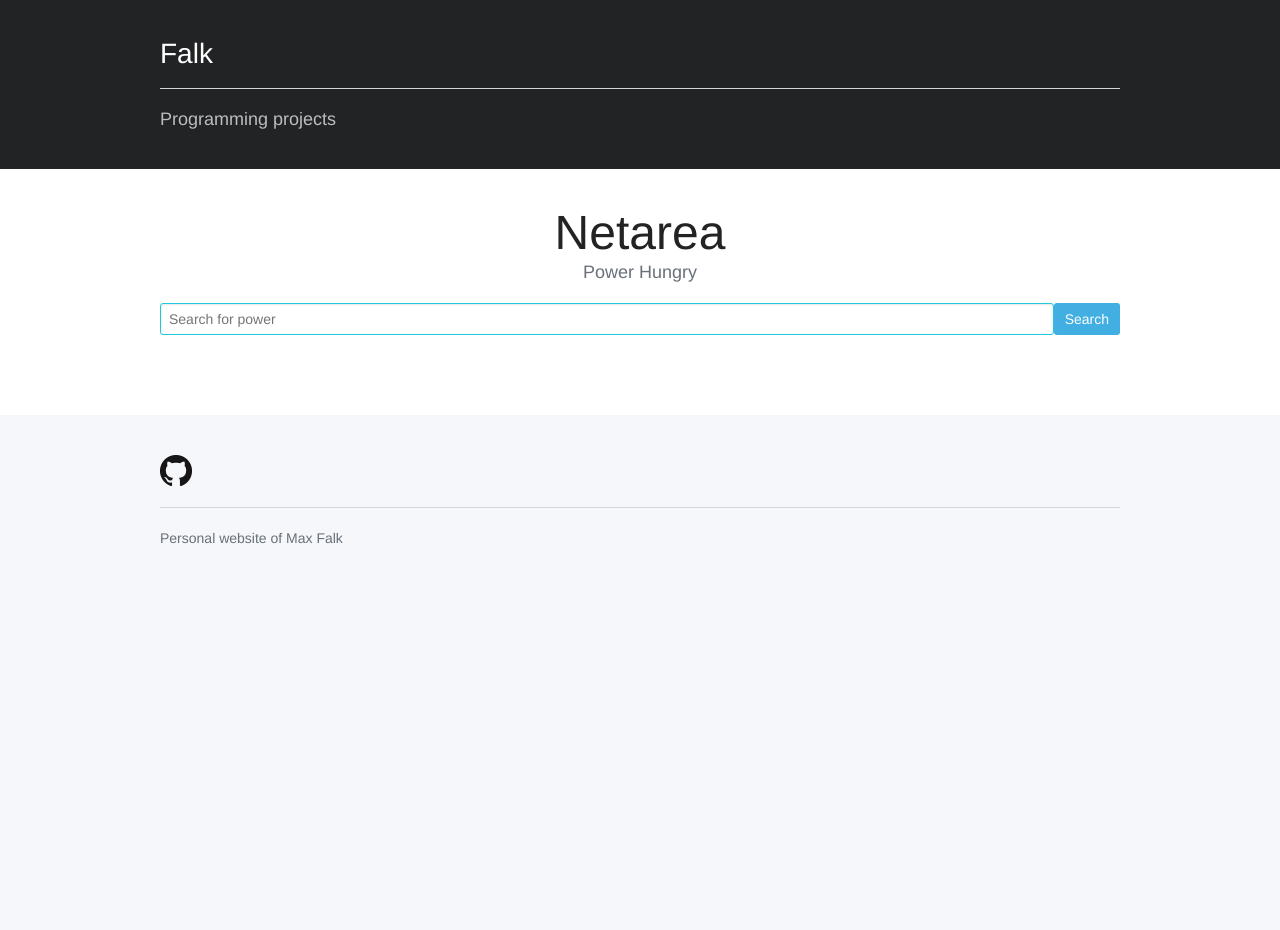
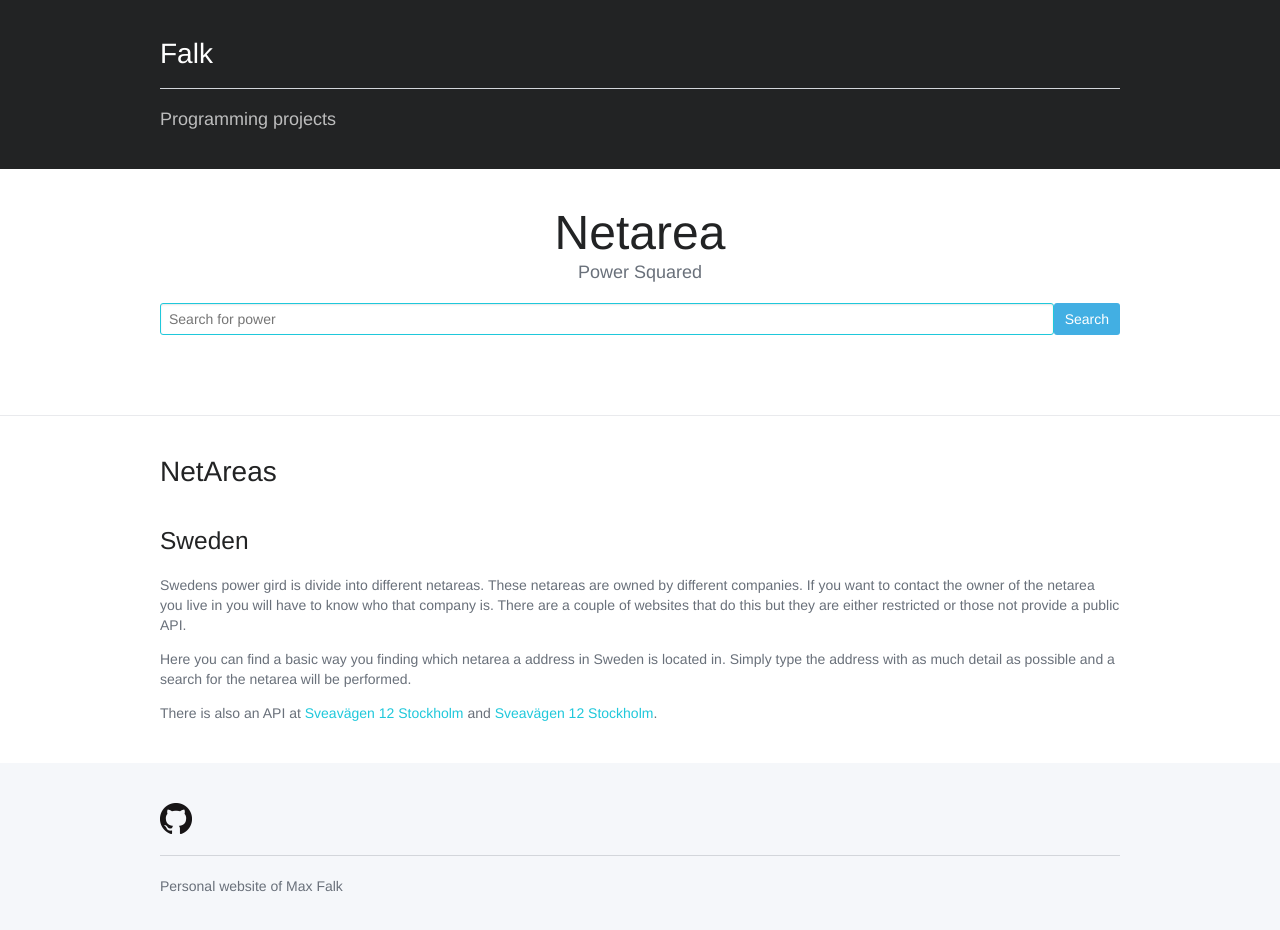
Before and after one commit to maxfalk/Web, a plain HTML site: page ElomradeAPI/web/index.html in a window 1280 px wide. Before the commit the page ends 800 px from the top, so only its background shows below. Drawn offline with Linux system fonts and the light colour scheme.

Commit message:
updated Netarea gui

```diff
--- a/ElomradeAPI/web/index.html
+++ b/ElomradeAPI/web/index.html
@@ -13,7 +13,7 @@
                 }
             };
 
-            xhttp.open('GET', encodeURI('API/netarea/address/' + document.getElementById("Address").value), true);
+            xhttp.open('GET', encodeURI(window.location.hostname + 'API/json/netarea/address/' + document.getElementById("Address").value), true);
             xhttp.setRequestHeader("Content-type", "application/x-www-form-urlencoded");
             xhttp.send();
         }
@@ -25,7 +25,7 @@
             for (i = 0; i < arr.length; i++) {
                 var NetArea = arr[i].NetArea;
                 var Address = arr[i].Address;
-                out += "<tr><td>" + NetArea.NetAreaName + "</td><td>" + NetArea.Company + "</td><td>" + NetArea.NetAreaID + "</td><td>" + Address["Formatted Address"] + "</td></tr>";
+                out += "<tr><td>" + NetArea.Name + "</td><td>" + NetArea.Company + "</td><td>" + NetArea.ID + "</td><td>" + Address["Formatted Address"] + "</td></tr>";
 
             }
             document.getElementById("output").innerHTML = head + out;
@@ -41,22 +41,16 @@
     <section class="hero is-dark">
         <div class="hero-content">
             <div class="container ">
-                <h1 class="title">
-                    Falk
-                </h1>
+                <h1 class="title">Falk</h1>
                 <hr>
-                <h2 class="subtitle">
-                    Programming projects
-                </h2>
+                <h2 class="subtitle">Programming projects</h2>
             </div>
         </div>
     </section>
     <section class="section is-fullwidth">
         <div class="container">
-            <h1 class="title is-1 has-text-centered">
-                Netarea
-            </h1>
-            <h2 class="subtitle has-text-centered">Power Hungry</h2>
+            <h1 class="title is-1 has-text-centered">Netarea</h1>
+            <h2 class="subtitle has-text-centered">Power Squared</h2>
             <div class="control is-horizontal">
               <div class="control">
                 <input class="input is-primary" id="Address" type="text" placeholder="Search for power" onkeypress="handle(event)">
@@ -67,6 +61,25 @@
             </div>
             <table class="table" id="output">
             </table>
+        </div>
+    </section>
+    <section class="section">
+	<div class="container content">
+	  <h1 class="title">NetAreas</h1>
+	  <h2 class="subtitle">Sweden</h2>
+	      <p>
+		Swedens power gird is divide into different netareas. These netareas are owned by different companies.
+		If you want to contact the owner of the netarea you live in you will have to know who that company is.
+		There are a couple of websites that do this but they are either restricted or those not provide a public API.
+	      </p>
+	      <p>
+		Here you can find a basic way you finding which netarea a address in Sweden is located in. Simply type the address with
+		as much detail as possible and a search for the netarea will be performed.
+	      </p>
+	      <p>
+		There is also an API at <a href="API/json/netarea/address/sveavägen 12 Stockholm">Sveavägen 12 Stockholm</a> and
+		<a href="API/xml/netarea/address/Sveavägen 12 Stockholm">Sveavägen 12 Stockholm</a>.
+	      </p>
 	</div>
     </section>
     <footer class="footer">
```
Lines whose indentation alone changed are shown as unchanged.
